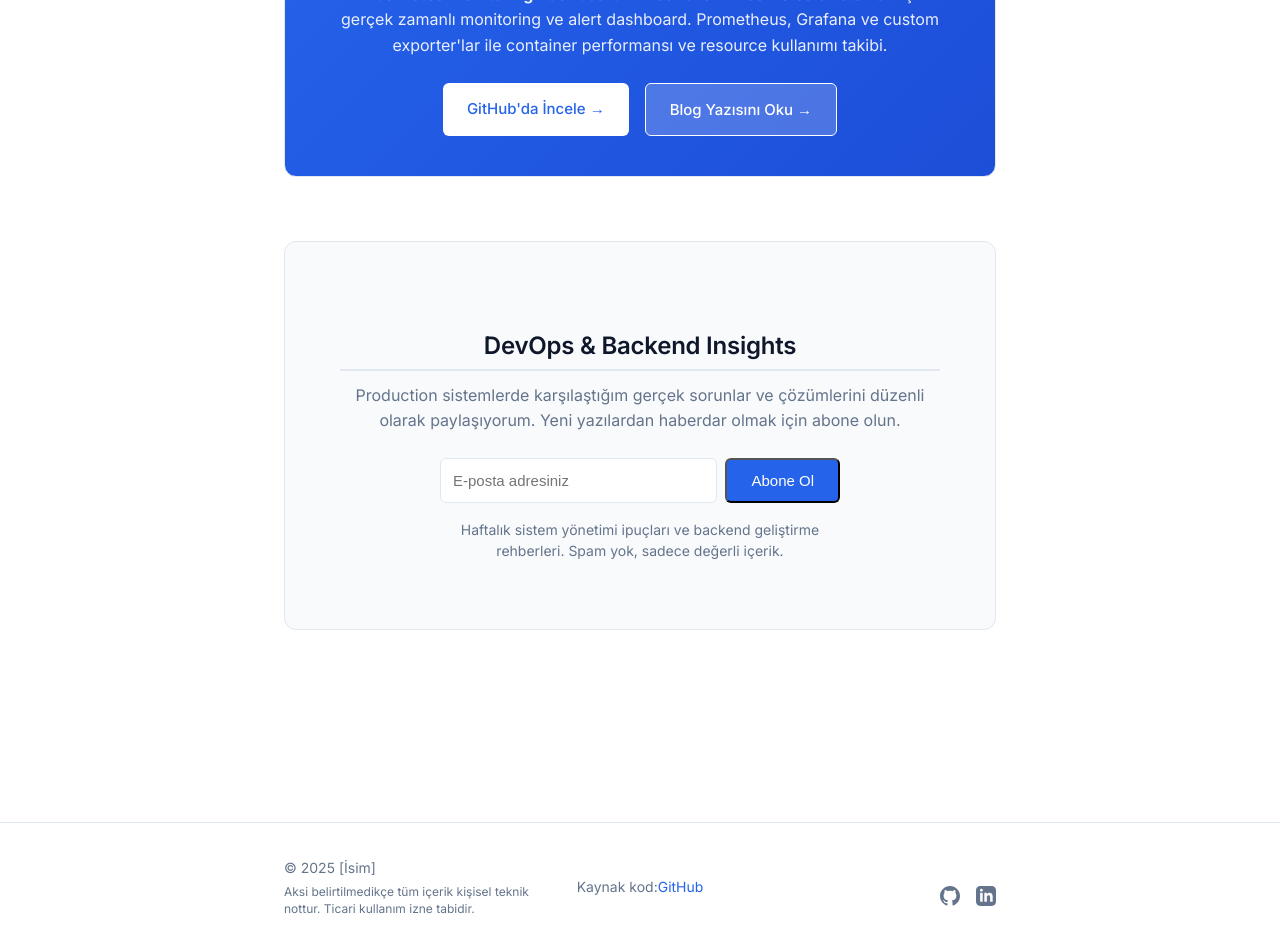
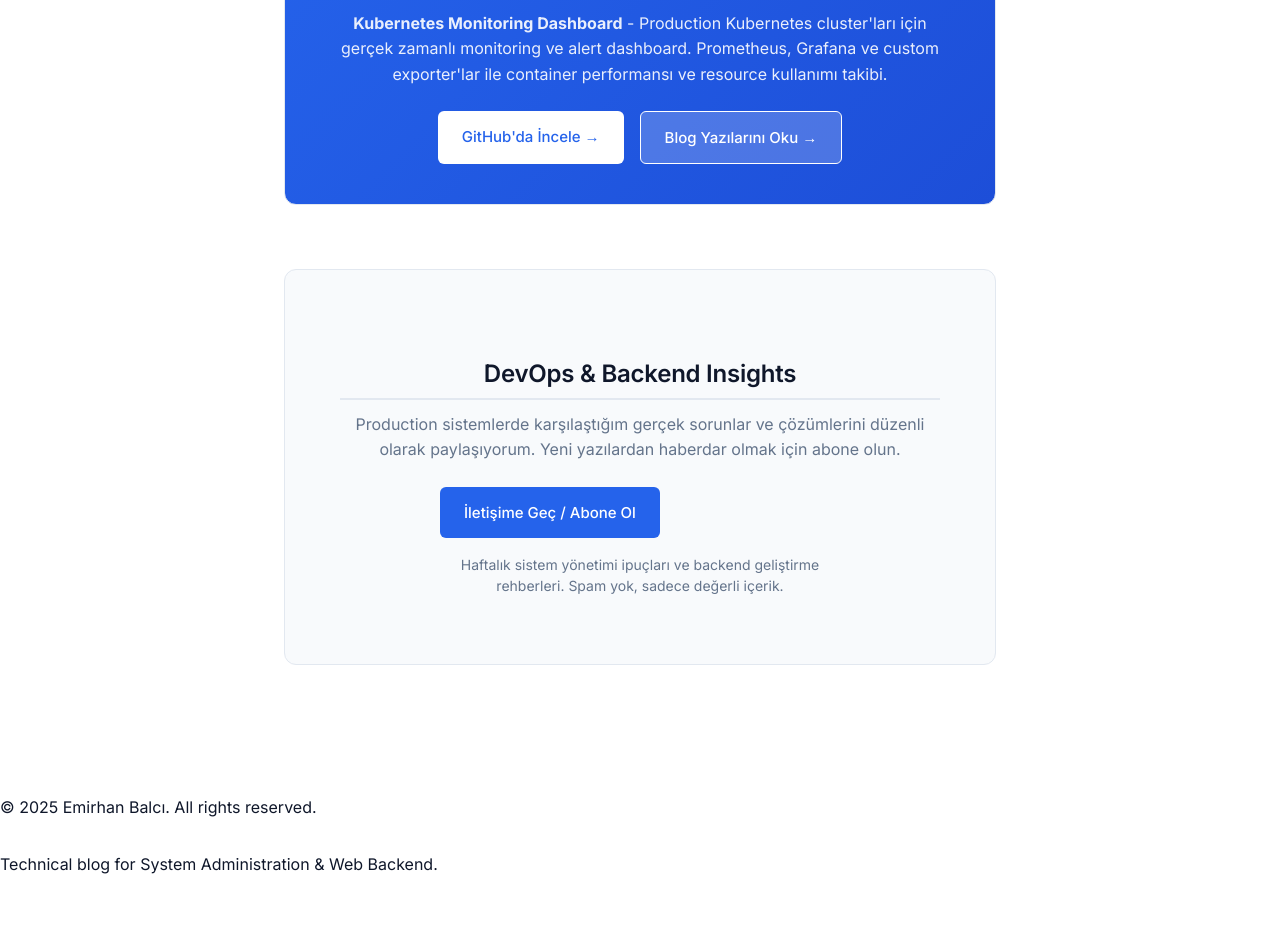
Before and after one commit to Emirhanblc/Deneme1, a Next.js app: page / in a window 1280 px wide. Shown: the part 1848-2797 px from the top of the page. After the commit the page ends 2754 px from the top, so only its background shows below. Built offline with nearby package versions, Linux system fonts and the light colour scheme.

Commit message:
i
add health check endpoint

```diff
--- a/app/about/page.tsx
+++ b/app/about/page.tsx
@@ -2,6 +2,12 @@ import React from 'react';
 import Link from 'next/link';
 
 // This page uses Static Site Generation (SSG) for optimal performance
+export const metadata = {
+  title: 'Hakkımda – Emirhan Balcı',
+  description:
+    "Sistem yönetimi ve web backend alanında çalışan Emirhan Balcı'nın deneyimi, odağı ve projeleri.",
+};
+
 export default function AboutPage() {
   const skills = {
     expert: [
--- a/app/api/contact/route.ts
+++ b/app/api/contact/route.ts
@@ -1,107 +1,31 @@
-import { NextRequest, NextResponse } from 'next/server';
+import { NextResponse } from 'next/server';
 
-// Simple email service - in production, integrate with Nodemailer, Resend, or SendGrid
-async function sendEmail(formData: {
-  name: string;
-  email: string;
-  subject: string;
-  message: string;
-}) {
-  // In production, implement actual email sending logic here
-  // For now, we'll just log the data and simulate success
+export async function POST(req: Request) {
+  const body = await req.json().catch(() => null);
 
-  console.log('Contact form submission received:');
-  console.log('Name:', formData.name);
-  console.log('Email:', formData.email);
-  console.log('Subject:', formData.subject);
-  console.log('Message:', formData.message);
-
-  // Simulate email sending delay
-  await new Promise((resolve) => setTimeout(resolve, 1000));
-
-  return { success: true };
-}
-
-export async function POST(request: NextRequest) {
-  try {
-    // Parse the request body
-    const formData = await request.json();
-
-    // Validate required fields
-    const { name, email, subject, message } = formData;
-
-    if (!name || !email || !subject || !message) {
+  if (!body || !body.name || !body.email || !body.message) {
     return NextResponse.json(
-        { error: 'Tüm zorunlu alanları doldurun' },
+      { success: false, error: 'Missing required fields' },
       { status: 400 }
     );
   }
 
   // Validate email format
   const emailRegex = /^[^\s@]+@[^\s@]+\.[^\s@]+$/;
-    if (!emailRegex.test(email)) {
+  if (!emailRegex.test(body.email)) {
     return NextResponse.json(
-        { error: 'Geçerli bir email adresi girin' },
+      { success: false, error: 'Invalid email format' },
       { status: 400 }
     );
   }
 
-    // Validate message length
-    if (message.length < 10) {
-      return NextResponse.json(
-        { error: 'Mesajınız en az 10 karakter olmalıdır' },
-        { status: 400 }
-      );
+  // Log the submission (in production, integrate with email service or database)
+  console.log('Contact form submission:', {
+    name: body.name,
+    email: body.email,
+    subject: body.subject || 'N/A',
+    message: body.message,
+  });
+
+  return NextResponse.json({ success: true });
 }
-
-    // Send email (in production, this would actually send an email)
-    const emailResult = await sendEmail(formData);
-
-    if (!emailResult.success) {
-      return NextResponse.json(
-        { error: 'Email gönderilemedi. Lütfen daha sonra tekrar deneyin.' },
-        { status: 500 }
-      );
-    }
-
-    // In production, you might want to store the contact form submission in a database
-    // await prisma.contactSubmission.create({
-    //   data: {
-    //     name,
-    //     email,
-    //     subject,
-    //     message,
-    //     ip: request.ip || 'unknown',
-    //     userAgent: request.headers.get('user-agent') || 'unknown'
-    //   }
-    // });
-
-    return NextResponse.json(
-      {
-        message:
-          'Mesajınız başarıyla gönderildi. En kısa sürede size dönüş yapacağım.',
-      },
-      { status: 200 }
-    );
-  } catch (error) {
-    console.error('Contact form error:', error);
-
-    return NextResponse.json(
-      { error: 'Bir hata oluştu. Lütfen daha sonra tekrar deneyin.' },
-      { status: 500 }
-    );
-  }
-}
-
-// Optional: Add rate limiting to prevent spam
-// You can implement rate limiting using Redis or similar services
-function isRateLimited(ip: string): boolean {
-  // Simple rate limiting - in production, use a proper rate limiting solution
-  // This is just a basic example
-  const rateLimitWindow = 15 * 60 * 1000; // 15 minutes
-  const maxRequests = 5;
-
-  // In production, you'd store this in Redis or similar
-  // For now, we'll just return false (no rate limiting)
-  return false;
-}
--- a/app/glossary/page.tsx
+++ b/app/glossary/page.tsx
@@ -304,10 +304,10 @@ export default function GlossaryPage() {
               bildirebilirsiniz.
             </p>
             <Link
-              href="/contact"
+              href="/contact?type=glossary"
               className="inline-flex items-center px-6 py-3 border border-transparent text-base font-medium rounded-md text-white bg-primary hover:bg-primary/90 transition-colors"
             >
-              Terim Öner
+              Eksik bir terim mi var? Öner →
             </Link>
           </div>
         </div>
--- a/app/layout.js
+++ b/app/layout.js
@@ -5,13 +5,15 @@ import Layout from '../components/Layout'
 const inter = Inter({ subsets: ['latin'] })
 
 export const metadata = {
-  title: 'Blog - Sistem Yönetimi ve Web Backend',
-  description: 'Production ortamlarında karşılaştığım sorunları ve çözümlerini paylaşıyorum. Sistem yönetimi, backend geliştirme ve güvenlik üzerine teknik yazılar.',
+  title: 'Sistem Yönetimi & Web Backend Blogu',
+  description:
+    'Linux, network, sistem yönetimi ve web backend üzerine teknik makaleler, scriptler ve projeler.',
   keywords: 'sistem yönetimi, backend geliştirme, linux, devops, güvenlik',
-  authors: [{ name: 'Your Name' }],
+  authors: [{ name: 'Emirhan Balcı' }],
   openGraph: {
-    title: 'Blog - Sistem Yönetimi ve Web Backend',
-    description: 'Production ortamlarında karşılaştığım sorunları ve çözümlerini paylaşıyorum.',
+    title: 'Sistem Yönetimi & Web Backend Blogu',
+    description:
+      'Linux, network, sistem yönetimi ve web backend üzerine teknik makaleler, scriptler ve projeler.',
     type: 'website',
     locale: 'tr_TR',
   },
--- a/app/page.js
+++ b/app/page.js
@@ -35,6 +35,20 @@ export default function Home() {
           Bilgisayar Mühendisliği öğrencisiyim. Güvenlik, yedekleme altyapısı ve
           network konularına odaklanıyorum.
         </p>
+        <div className="mt-6 flex flex-wrap gap-3 justify-center">
+          <Link
+            href="/blog"
+            className="inline-flex items-center rounded-md bg-blue-600 px-4 py-2 text-sm font-medium text-white hover:bg-blue-700"
+          >
+            Blog Yazılarını Oku
+          </Link>
+          <Link
+            href="/contact"
+            className="inline-flex items-center rounded-md border border-blue-600 px-4 py-2 text-sm font-medium text-blue-600 hover:bg-blue-50"
+          >
+            Abone Ol / İletişime Geç
+          </Link>
+        </div>
       </section>
 
       {/* Recent Posts Section */}
@@ -93,7 +107,7 @@ export default function Home() {
               GitHub'da İncele →
             </Link>
             <Link
-              href="/blog/kubernetes-monitoring"
+              href="/blog"
               className="cta-button secondary"
               style={{
                 background: 'rgba(255, 255, 255, 0.2)',
@@ -101,7 +115,7 @@ export default function Home() {
                 borderColor: 'white'
               }}
             >
-              Blog Yazısını Oku →
+              Blog Yazılarını Oku →
             </Link>
           </div>
         </div>
@@ -117,20 +131,14 @@ export default function Home() {
             abone olun.
           </p>
           <div className="newsletter-form">
-            <form
-              action="https://yourdomain.convertkit.com/forms/123456/subscriptions"
-              method="post"
-              className="newsletter-form-inner"
-            >
-              <input
-                type="email"
-                name="email"
-                placeholder="E-posta adresiniz"
-                required
-                aria-label="E-posta adresiniz"
-              />
-              <button type="submit" className="cta-button">Abone Ol</button>
-            </form>
+            <div className="newsletter-form-inner">
+              <Link
+                href="/contact"
+                className="cta-button inline-block text-center"
+              >
+                İletişime Geç / Abone Ol
+              </Link>
+            </div>
             <p className="newsletter-note">
               Haftalık sistem yönetimi ipuçları ve backend geliştirme
               rehberleri. Spam yok, sadece değerli içerik.
--- a/components/Footer.js
+++ b/components/Footer.js
@@ -1,67 +1,16 @@
-import Link from 'next/link'
+'use client';
+
+import Link from 'next/link';
 
 export default function Footer() {
+  const year = new Date().getFullYear();
+
   return (
-    <footer className="footer">
-      <div className="footer-content">
-        <div className="footer-left">
-          <p className="footer-text">© 2025 [İsim]</p>
-          <p className="footer-license">
-            Aksi belirtilmedikçe tüm içerik kişisel teknik nottur. Ticari
-            kullanım izne tabidir.
-          </p>
-        </div>
-        <div className="footer-center">
-          <p className="footer-source">
-            Kaynak kod:
-            <Link
-              href="https://github.com/yourusername/blog"
-              target="_blank"
-              rel="noopener noreferrer"
-            >
-              GitHub
-            </Link>
-          </p>
-        </div>
-        <div className="footer-right">
-          <div className="footer-links">
-            <Link
-              href="https://github.com/yourusername"
-              target="_blank"
-              rel="noopener noreferrer"
-              aria-label="GitHub"
-            >
-              <svg
-                width="20"
-                height="20"
-                viewBox="0 0 24 24"
-                fill="currentColor"
-              >
-                <path
-                  d="M12 0c-6.626 0-12 5.373-12 12 0 5.302 3.438 9.8 8.207 11.387.599.111.793-.261.793-.577v-2.234c-3.338.726-4.033-1.416-4.033-1.416-.546-1.387-1.333-1.756-1.333-1.756-1.089-.745.083-.729.083-.729 1.205.084 1.839 1.237 1.839 1.237 1.07 1.834 2.807 1.304 3.492.997.107-.775.418-1.305.762-1.604-2.665-.305-5.467-1.334-5.467-5.931 0-1.311.469-2.381 1.236-3.221-.124-.303-.535-1.524.117-3.176 0 0 1.008-.322 3.301 1.23.957-.266 1.983-.399 3.003-.404 1.02.005 2.047.138 3.006.404 2.291-1.552 3.297-1.23 3.297-1.23.653 1.653.242 2.874.118 3.176.77.84 1.235 1.911 1.235 3.221 0 4.609-2.807 5.624-5.479 5.921.43.372.823 1.102.823 2.222v3.293c0 .319.192.694.801.576 4.765-1.589 8.199-6.086 8.199-11.386 0-6.627-5.373-12-12-12z"
-                />
-              </svg>
-            </Link>
-            <Link
-              href="https://linkedin.com/in/yourusername"
-              target="_blank"
-              rel="noopener noreferrer"
-              aria-label="LinkedIn"
-            >
-              <svg
-                width="20"
-                height="20"
-                viewBox="0 0 24 24"
-                fill="currentColor"
-              >
-                <path
-                  d="M19 0h-14c-2.761 0-5 2.239-5 5v14c0 2.761 2.239 5 5 5h14c2.762 0 5-2.239 5-5v-14c0-2.761-2.238-5-5-5zm-11 19h-3v-11h3v11zm-1.5-12.268c-.966 0-1.75-.79-1.75-1.764s.784-1.764 1.75-1.764 1.75.79 1.75 1.764-.783 1.764-1.75 1.764zm13.5 12.268h-3v-5.604c0-3.368-4-3.113-4 0v5.604h-3v-11h3v1.765c1.396-2.586 7-2.777 7 2.476v6.759z"
-                />
-              </svg>
-            </Link>
-          </div>
-        </div>
-      </div>
+    <footer className="mt-12 border-t py-6 text-center text-sm text-neutral-500">
+      <p>© {year} Emirhan Balcı. All rights reserved.</p>
+      <p className="mt-1">
+        Technical blog for System Administration & Web Backend.
+      </p>
     </footer>
-  )
+  );
 }
--- /dev/null
+++ b/lib/contactInfo.ts
@@ -0,0 +1,6 @@
+// Contact information constants
+// TODO: Replace placeholder values with real contact information
+
+export const CONTACT_EMAIL = 'your.real.email@example.com'; // TODO: replace with real email
+export const CONTACT_LINKEDIN = 'https://www.linkedin.com/in/yourprofile'; // TODO
+export const CONTACT_GITHUB = 'https://github.com/yourusername'; // TODO
```
Also changed, not shown: app/contact/page.tsx (+42 -13 lines), app/projects/page.tsx (+16 -2 lines), app/scripts/page.tsx (+55 -7 lines). Lines whose indentation alone changed are shown as unchanged.
